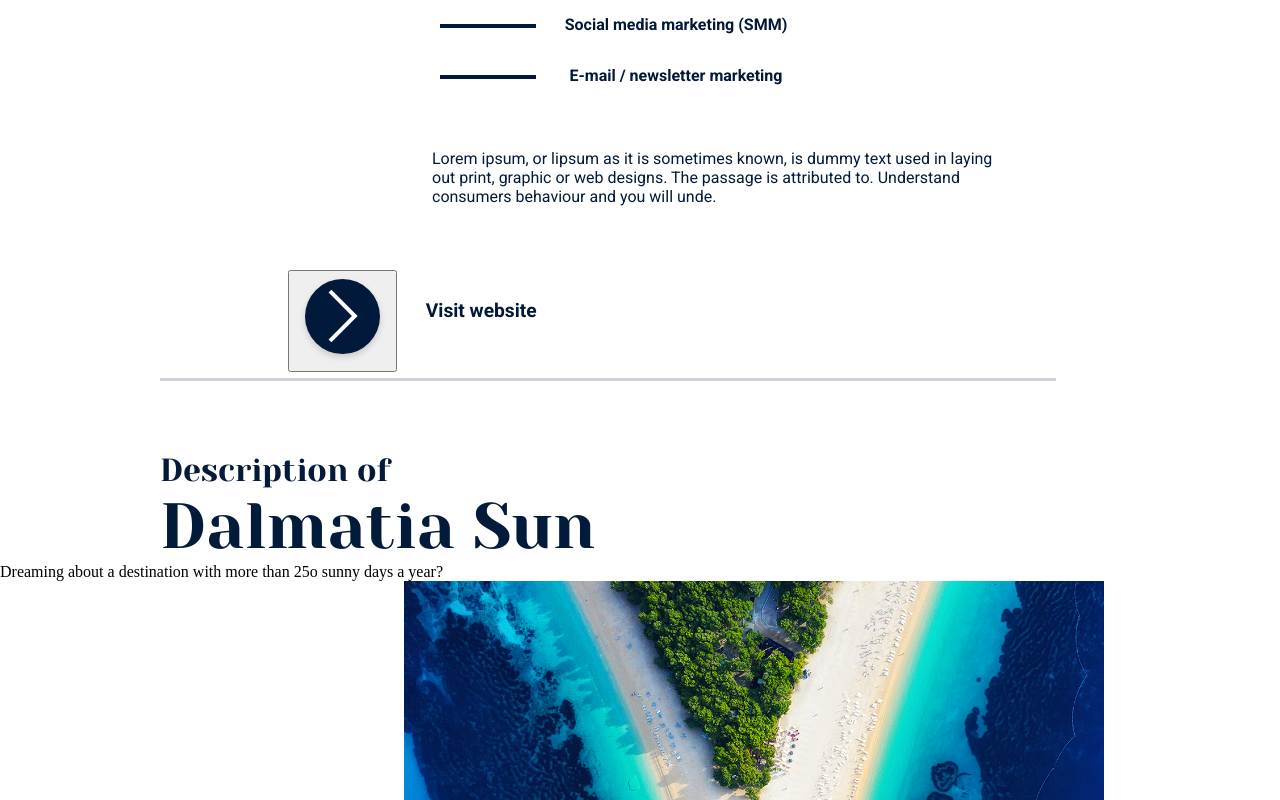
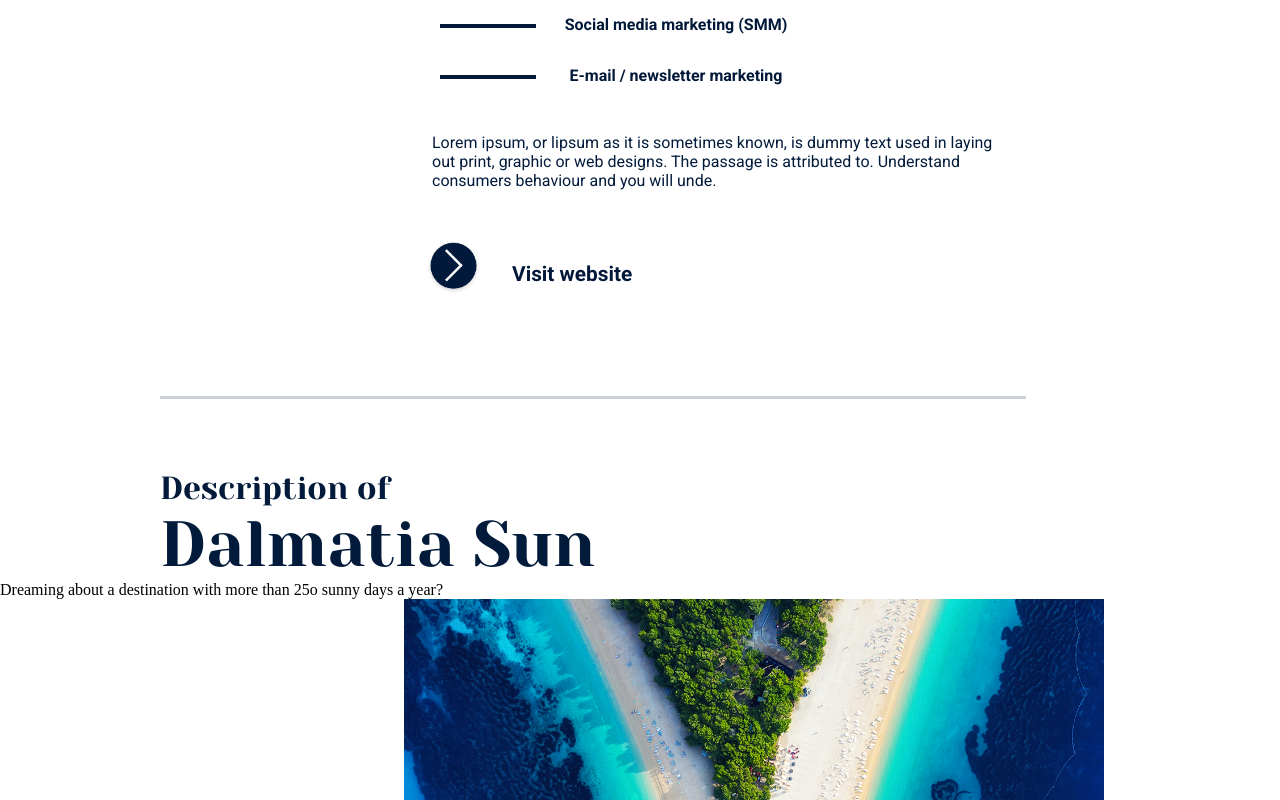
Before and after one commit to MatejaC/onepager_task, a plain HTML site: page index.html in a window 1280 px wide. Shown: the part 2420-3220 px from the top of the page. Drawn offline with Linux system fonts and the light colour scheme; a script that the page names is missing.

Commit message:
setting margin to "adriaticaLuxe-visitWebsite" class, turning "adriaticaLuxe-visitWebsite__right-icon-button" icon class into button with its settings

```diff
--- a/SCSS/style.scss
+++ b/SCSS/style.scss
@@ -269,7 +269,7 @@ header {
     background: $dark1;
     position: absolute;
     left: 0rem;
-    right: 14rem;
+    right: 15.9rem;
     top: -200%;
     color: $line;
     opacity: 0.2;
@@ -430,7 +430,7 @@ header {
   letter-spacing: 0px;
   color: $dark2;
   opacity: 1;
-  margin: 4rem 16.5rem 4rem 27rem;
+  margin: 3rem 16.5rem 3rem 27rem;
 }
 
 .adriaticaLuxe__SEM,
@@ -470,24 +470,34 @@ header {
 .adriaticaLuxe-visitWebsite,
 .DalmatiaSun-visitWebsite {
   display: flex;
-  margin-left: 18rem;
+  margin-left: 26.2rem;
 }
 
-.adriaticaLuxe-visitWebsite__rightIcon,
+.adriaticaLuxe-visitWebsite__right-icon-button,
 .DalmatiaSun-visitWebsite__rightIcon {
-  width: 10%;
-  height: 10%;
+  width: 8%;
+  height: 8%;
+  border: none;
+  background: transparent;
+  cursor: pointer;
+
+  &:hover, :focus {
+    transform:scale(1.2,1.2);
+    -webkit-transform:scale(1.2,1.2);
+    -moz-transform:scale(1.2,1.2);
+    -ms-transform:scale(1.2,1.2);
+    -o-transform:scale(1.2,1.2);
+}
 }
 
 .adriaticaLuxe-visitWebsite__text3,
 .DalmatiaSun-visitWebsite__text3 {
   font-family: $Roboto;
-  font-size: 1.2rem;
+  font-size: 1.3rem;
   font-weight: 900;
-  letter-spacing: 0px;
   color: $dark1;
-  opacity: 1;
-  margin: 1.8rem;
+  margin: 1.5rem;
+  margin-bottom: 6.5rem;
 }
 
 .projects {
```
Also changed, not shown: SCSS/style.css, 1 other file.
